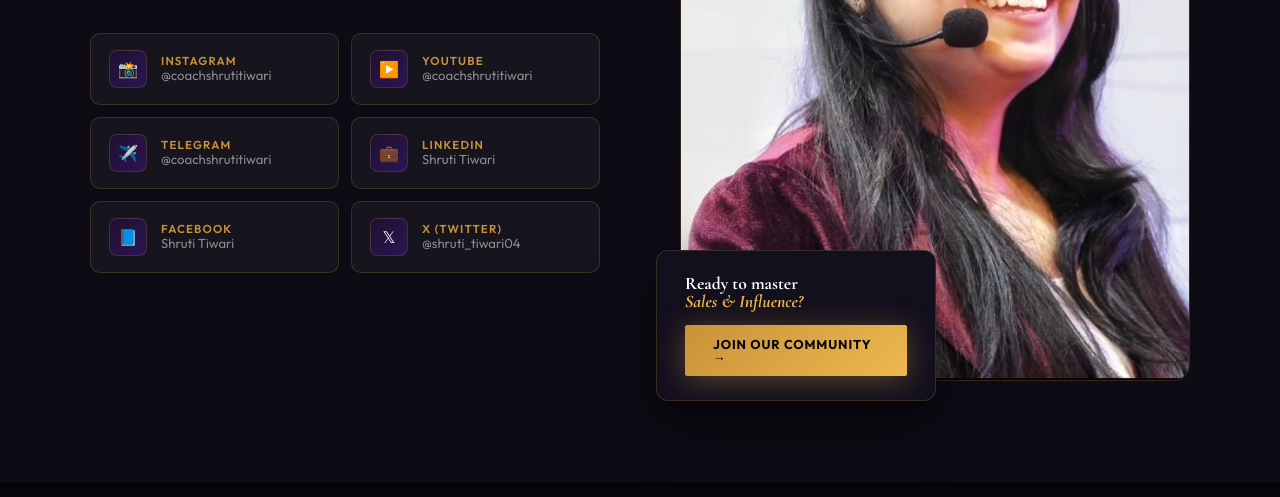
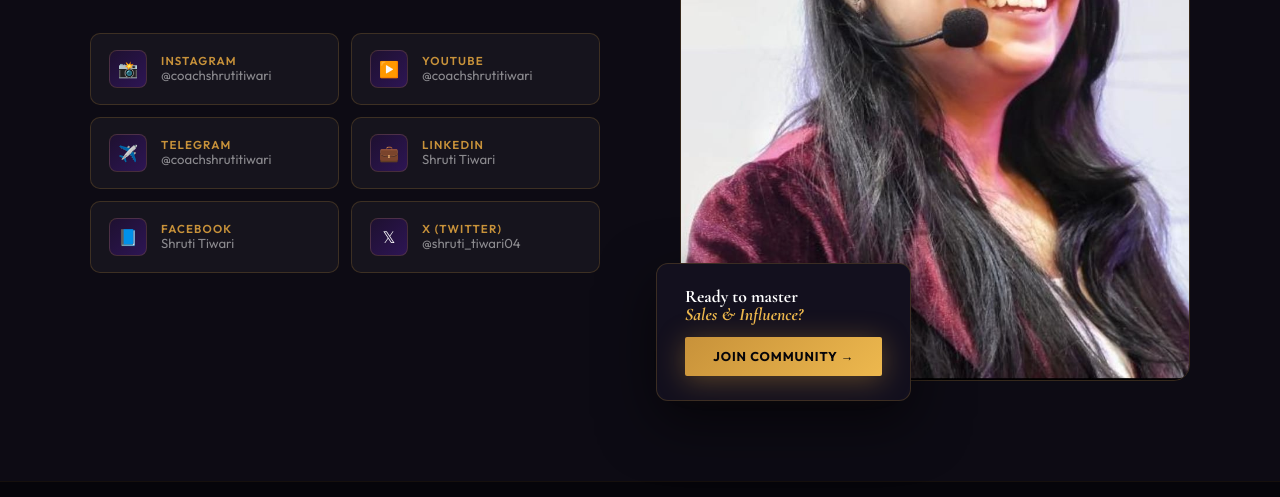
Before and after one commit to Prem7git/sales-mastery, a plain HTML site: page index.html in a window 1280 px wide. Shown: the part 6446-6943 px from the top of the page. Drawn offline with nearby package versions, Linux system fonts and the light colour scheme.

Commit message:
Update index.html

```diff
--- a/index.html
+++ b/index.html
@@ -1366,7 +1366,7 @@ footer{
       <img class="connect-img" src="shruti_hero.jpeg" alt="Coach Shruti Tiwari">
       <div class="connect-cta-box">
         <div class="ccb-title">Ready to master<br><em>Sales & Influence?</em></div>
-        <a class="btn-gold" style="font-size:.8rem;padding:13px 28px;display:inline-block;margin-top:4px;" href="https://chat.whatsapp.com/I7BDmR0YXP74FhNIMYVgun">Join our Community →</a>
+        <a class="btn-gold" style="font-size:.8rem;padding:13px 28px;display:inline-block;margin-top:4px;" href="https://chat.whatsapp.com/I7BDmR0YXP74FhNIMYVgun">Join Community →</a>
       </div>
     </div>
   </div>
```
